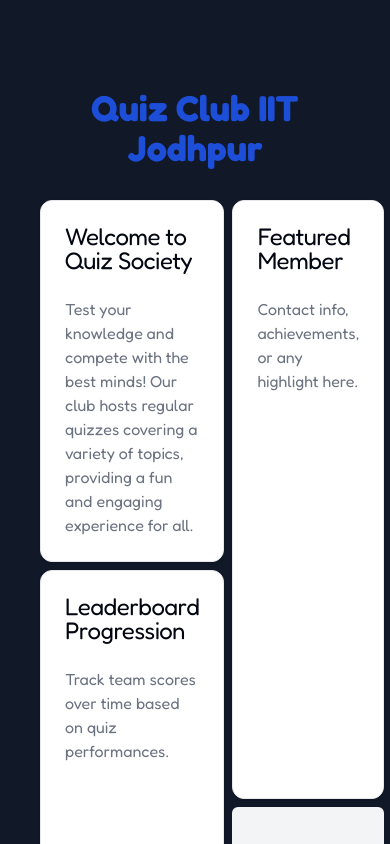
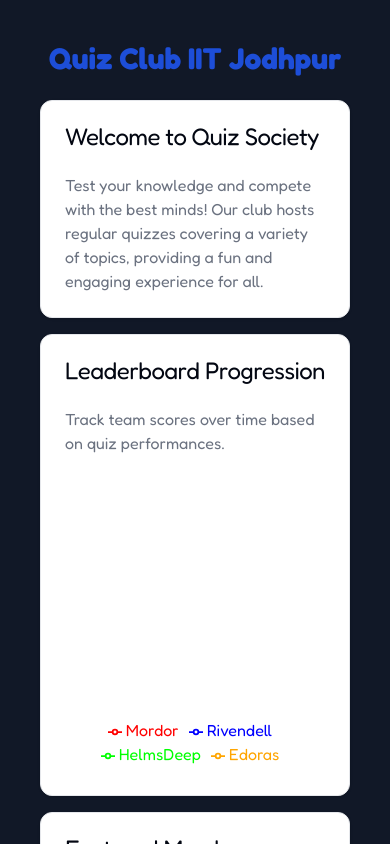
Before and after one commit to deek-shan-t/quiz-frontend, a Next.js app: page / in a window 390 px wide. Shown: the top 844 px of the page. Built offline with nearby package versions, Linux system fonts and the light colour scheme; no server answers.

Commit message:
responsive, minimal effort

```diff
--- a/app/page.tsx
+++ b/app/page.tsx
@@ -6,15 +6,16 @@
 export default function QuizSocietyLanding() {
   return (
     <div className="flex min-h-screen justify-center items-center bg-gray-900 p-6 font-fredoka">
-      <div className="bg-gray-900 w-full max-w-6xl h-[700px] p-4 flex flex-col">
+      <div className="bg-gray-900 w-full max-w-6xl h-auto p-4 flex flex-col">
         {/* Title */}
-        <h1 className="text-4xl font-bold text-center mb-8 text-blue-700">
+        <h1 className="text-3xl md:text-4xl font-bold text-center mb-6 md:mb-8 text-blue-700">
           Quiz Club IIT Jodhpur
         </h1>
 
-        <div className="flex flex-1 space-x-2">
+        {/* Responsive Layout */}
+        <div className="flex flex-col md:flex-row flex-1 space-y-4 md:space-y-0 md:space-x-4">
           {/* Left Column */}
-          <div className="flex flex-col flex-[2] space-y-2">
+          <div className="flex flex-col flex-[2] space-y-4">
             {/* Welcome Section */}
             <Card className="flex-1">
               <CardHeader>
@@ -34,26 +35,34 @@
           </div>
 
           {/* Right Column */}
-          <div className="flex flex-col flex-[1] space-y-2">
-            {/* Person of Interest */}
+          <div className="flex flex-col flex-[1] space-y-4">
+            {/* Featured Member */}
             <Card className="flex-[7]">
               <CardHeader>
                 <CardTitle>Featured Member</CardTitle>
               </CardHeader>
               <CardContent>
-                <p className="text-muted-foreground">Contact info, achievements, or any highlight here.</p>
+                <p className="text-muted-foreground">
+                  Contact info, achievements, or any highlight here.
+                </p>
               </CardContent>
             </Card>
 
             {/* Navigation Buttons */}
             <Link href="/past_quizzes" className="flex-[1.1]">
-              <Button className="w-full h-full" variant="secondary">Past Quizzes</Button>
+              <Button className="w-full h-full" variant="secondary">
+                Past Quizzes
+              </Button>
             </Link>
             <Link href="/upcoming_quizzes" className="flex-[1.1]">
-              <Button className="w-full h-full" variant="secondary">Upcoming Quizzes</Button>
+              <Button className="w-full h-full" variant="secondary">
+                Upcoming Quizzes
+              </Button>
             </Link>
             <Link href="/leaderboards" className="flex-[1.1]">
-              <Button className="w-full h-full" variant="secondary">Leaderboards</Button>
+              <Button className="w-full h-full" variant="secondary">
+                Leaderboards
+              </Button>
             </Link>
           </div>
         </div>
```
